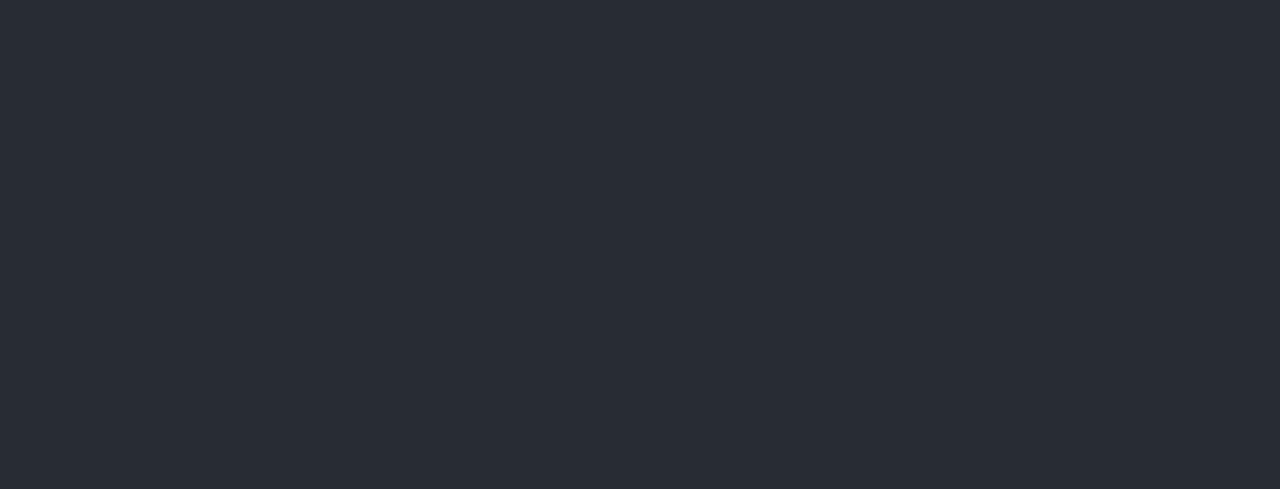
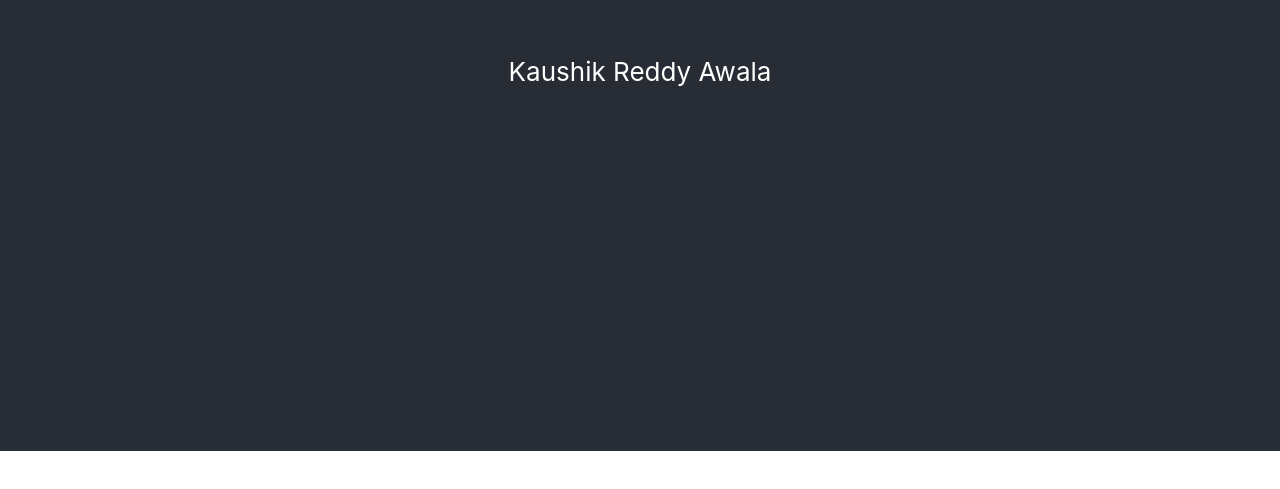
Before and after one commit to awalakaushik/portfolio, a React (Create React App) app: page / in a window 1280 px wide. Shown: the part 309-798 px from the top of the page. Built offline with nearby package versions, Linux system fonts and the light colour scheme.

Commit message:
initial layout setup

```diff
--- a/src/App.css
+++ b/src/App.css
@@ -1,14 +1,4 @@
 .App {
-  text-align: center;
-}
-
-.App-header {
   background-color: #282c34;
-  min-height: 100vh;
-  display: flex;
-  flex-direction: column;
-  align-items: center;
-  justify-content: center;
-  font-size: calc(10px + 2vmin);
   color: white;
 }
--- a/src/App.js
+++ b/src/App.js
@@ -1,10 +1,12 @@
 import React from "react";
 import "./App.css";
+
+import Home from "./components/home";
 
 function App() {
   return (
     <div className="App">
-      <header className="App-header"></header>
+      <Home />
     </div>
   );
 }
--- /dev/null
+++ b/src/components/home.css
@@ -0,0 +1,8 @@
+.home {
+  min-height: 95vh;
+  display: flex;
+  flex-direction: column;
+  align-items: center;
+  justify-content: center;
+  font-size: calc(10px + 2vmin);
+}
--- /dev/null
+++ b/src/components/home.js
@@ -0,0 +1,8 @@
+import React from "react";
+import "./home.css";
+
+export default class Home extends React.Component {
+  render() {
+    return <div className="home">Kaushik Reddy Awala</div>;
+  }
+}
```
